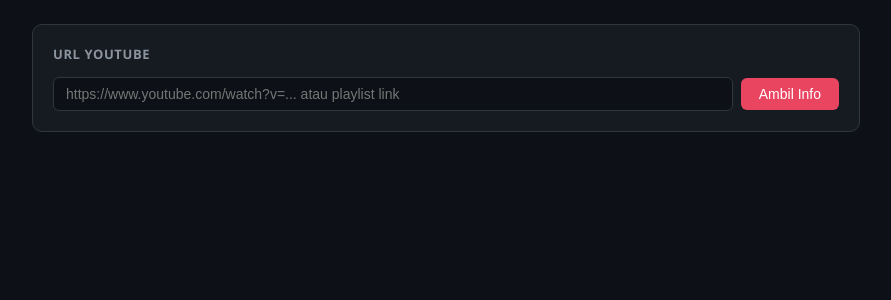
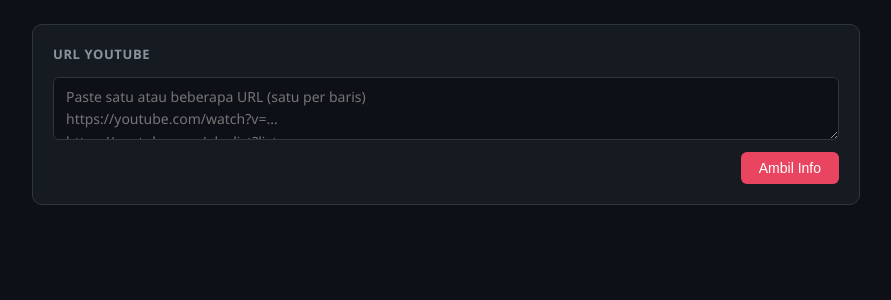
Before and after one commit to angga-syah/Youtube-Playlist-Mix-Download, a Python web app: template templates/index.html in a window 1280 px wide. Shown: the part 70-370 px from the top of the page, without its empty margins (194-1085 px from the left). Run offline with Jinja, Linux system fonts and the light colour scheme; the template is opened without the code that fills it, so the values that code supplies are empty.

Commit message:
feat: multi-URL input — paste beberapa URL sekaligus (satu per baris)

```diff
--- a/templates/index.html
+++ b/templates/index.html
@@ -62,7 +62,7 @@
 
     .row { display: flex; gap: 8px; align-items: center; }
 
-    input[type=text], select {
+    input[type=text], select, textarea {
       background: var(--input-bg);
       border: 1px solid var(--border);
       border-radius: 6px;
@@ -71,10 +71,17 @@
       font-size: 14px;
       outline: none;
       transition: border-color 0.15s;
+      font-family: inherit;
     }
-    input[type=text]:focus, select:focus { border-color: var(--accent); }
+    input[type=text]:focus, select:focus, textarea:focus { border-color: var(--accent); }
     input[type=text] { width: 100%; }
     select { cursor: pointer; }
+    textarea#url-input {
+      width: 100%; resize: vertical;
+      min-height: 42px; max-height: 220px;
+      line-height: 1.6; overflow-y: auto;
+    }
+    .url-hint { font-size: 11px; color: var(--muted); margin-top: 5px; }
 
     .btn {
       background: var(--accent);
@@ -212,7 +219,8 @@
       font-weight: 500;
     }
     .badge-playlist { background: #388bfd22; color: #79c0ff; border: 1px solid #388bfd44; }
-    .badge-video { background: #3fb95022; color: var(--green); border: 1px solid #3fb95044; }
+    .badge-video    { background: #3fb95022; color: var(--green); border: 1px solid #3fb95044; }
+    .badge-blue     { background: #e9456022; color: var(--accent2); border: 1px solid #e9456044; }
 
     .info-row {
       display: flex;
@@ -359,11 +367,11 @@
   <!-- URL Input -->
   <div class="card">
     <div class="card-title">URL YouTube</div>
-    <div class="row">
-      <input type="text" id="url-input"
-        placeholder="https://www.youtube.com/watch?v=... atau playlist link"
-        onkeydown="if(event.key==='Enter') fetchInfo()"
-        oninput="onUrlInput()" />
+    <textarea id="url-input" rows="2"
+      placeholder="Paste satu atau beberapa URL (satu per baris)&#10;https://youtube.com/watch?v=...&#10;https://youtube.com/playlist?list=..."
+      oninput="onUrlInput()"></textarea>
+    <div style="display:flex;justify-content:space-between;align-items:center;margin-top:8px;">
+      <span class="url-hint" id="url-hint"></span>
       <button class="btn" id="fetch-btn" onclick="fetchInfo()">Ambil Info</button>
     </div>
 
@@ -477,7 +485,12 @@
   const BASE_DIR = 'E:\\Download\\sementara';
   const sessionId = Date.now().toString(36) + Math.random().toString(36).slice(2);
 
-  // --- Radio/Mix detection ---
+  // --- URL helpers ---
+  function getUrls() {
+    return document.getElementById('url-input').value
+      .split('\n').map(u => u.trim()).filter(u => u.startsWith('http'));
+  }
+
   function isRadioUrl(url) {
     try {
       const p = new URL(url).searchParams;
@@ -487,11 +500,20 @@
   }
 
   function onUrlInput() {
-    const url = document.getElementById('url-input').value.trim();
-    const radio = isRadioUrl(url);
-    document.getElementById('radio-warn').classList.toggle('hidden', !radio);
-    document.getElementById('limit-row').style.display = radio ? '' : 'none';
-    if (radio && !document.getElementById('track-limit').value) {
+    const urls = getUrls();
+    const n = urls.length;
+    const hint = document.getElementById('url-hint');
+    if (n === 0) { hint.textContent = ''; }
+    else if (n === 1) { hint.textContent = '1 URL'; }
+    else { hint.textContent = `${n} URL terdeteksi`; }
+
+    document.getElementById('fetch-btn').textContent =
+      n > 1 ? `Fetch All (${n})` : 'Ambil Info';
+
+    const anyRadio = urls.some(u => isRadioUrl(u));
+    document.getElementById('radio-warn').classList.toggle('hidden', !anyRadio);
+    document.getElementById('limit-row').style.display = anyRadio ? '' : 'none';
+    if (anyRadio && !document.getElementById('track-limit').value) {
       document.getElementById('track-limit').value = 25;
     }
   }
@@ -538,53 +560,81 @@
       `→ ${p} 1, ${p} 2${n > 2 ? `, ... ${p} ${n}` : ''}`;
   });
 
-  // --- Fetch info ---
+  // --- Fetch info (multi-URL) ---
   async function fetchInfo() {
-    const url = document.getElementById('url-input').value.trim();
-    if (!url) return alert('Masukkan URL terlebih dahulu.');
+    const urls = getUrls();
+    if (!urls.length) return alert('Masukkan minimal satu URL.');
 
     const btn = document.getElementById('fetch-btn');
     btn.disabled = true;
-    btn.innerHTML = '<span class="spinner"></span> Loading...';
 
-    try {
     const limitVal = document.getElementById('track-limit').value.trim();
     const limit = limitVal ? parseInt(limitVal, 10) : null;
 
+    tracks = [];
+    origTitles = [];
+    const errors = [];
+    let firstData = null;
+
+    for (let i = 0; i < urls.length; i++) {
+      btn.innerHTML = `<span class="spinner"></span> ${i + 1}/${urls.length}`;
+      try {
         const res = await fetch('/fetch', {
           method: 'POST',
           headers: { 'Content-Type': 'application/json' },
-        body: JSON.stringify({ url, limit }),
+          body: JSON.stringify({ url: urls[i], limit }),
         });
         const data = await res.json();
-      if (data.error) { alert('Error: ' + data.error); return; }
+        if (data.error) { errors.push(`URL ${i+1}: ${data.error}`); continue; }
 
-      tracks = data.tracks;
-      origTitles = data.tracks.map(t => t.title);
-      mediaType = data.type;
-      mediaTitle = data.title;
+        if (!firstData) firstData = data;
+        const offset = tracks.length;
+        (data.tracks || []).forEach((t, idx) => {
+          t.index = offset + idx + 1;
+          tracks.push(t);
+          origTitles.push(t.title);
+        });
+      } catch (e) {
+        errors.push(`URL ${i+1}: ${e.message}`);
+      }
+    }
 
-      document.getElementById('playlist-title').textContent = data.title;
+    btn.disabled = false;
+    btn.textContent = urls.length > 1 ? `Fetch All (${urls.length})` : 'Ambil Info';
+
+    if (!tracks.length) {
+      alert('Tidak ada track yang berhasil.\n\n' + errors.join('\n'));
+      return;
+    }
+
+    if (errors.length) {
+      console.warn('Beberapa URL gagal:\n' + errors.join('\n'));
+    }
+
+    // Update UI header
+    const isMulti = urls.length > 1;
+    const displayTitle = isMulti ? `${urls.length} sumber` : (firstData?.title || 'Playlist');
+    const displayType  = isMulti ? 'multi' : firstData?.type;
+
+    document.getElementById('playlist-title').textContent = displayTitle;
     const badge = document.getElementById('type-badge');
-      badge.textContent = data.type === 'playlist' ? 'Playlist' : 'Video';
-      badge.className = 'badge ' + (data.type === 'playlist' ? 'badge-playlist' : 'badge-video');
+    if (isMulti) {
+      badge.textContent = `${tracks.length} tracks`;
+      badge.className = 'badge badge-blue';
+    } else {
+      badge.textContent = firstData?.type === 'playlist' ? 'Playlist' : 'Video';
+      badge.className = 'badge ' + (firstData?.type === 'playlist' ? 'badge-playlist' : 'badge-video');
+    }
     document.getElementById('track-count').textContent =
-        `${data.count} track${data.count !== 1 ? 's' : ''}` +
-        (data.limited ? ' (dibatasi)' : '');
+      `${tracks.length} track${tracks.length !== 1 ? 's' : ''}` +
+      (errors.length ? ` · ${errors.length} gagal` : '');
 
     renderTracks();
-      setupSubfolderUI(data.type, data.title);
+    setupSubfolderUI(isMulti ? 'video' : (firstData?.type || 'video'), displayTitle);
 
     document.getElementById('tracks-card').classList.remove('hidden');
     document.getElementById('options-card').classList.remove('hidden');
     document.getElementById('progress-card').classList.add('hidden');
-
-    } catch (e) {
-      alert('Gagal: ' + e.message);
-    } finally {
-      btn.disabled = false;
-      btn.textContent = 'Ambil Info';
-    }
   }
 
   // --- Render track list ---
```
Lines whose indentation alone changed are shown as unchanged.
